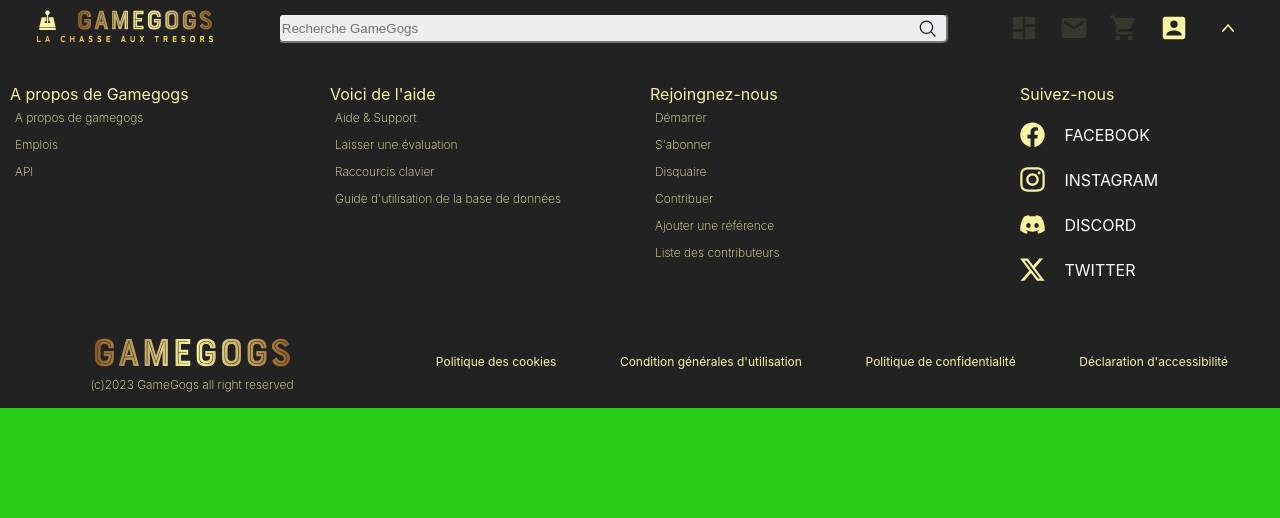
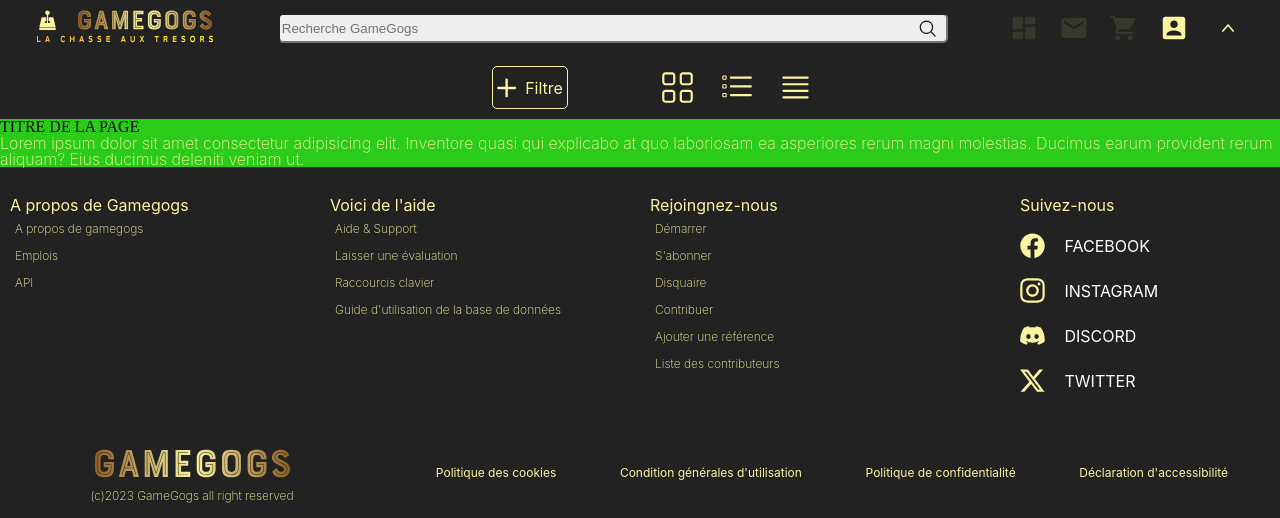
Before and after one commit to tbressel/gamegogs-vanille-v2, a PHP site: page / in a window 1280 px wide. Shown: the top 518 px of the page. Run offline with PHP 8.4, Linux system fonts and the light colour scheme; some web fonts are replaced.

Commit message:
creating component for collection pages

```diff
--- /dev/null
+++ b/assets/style/css/collection.css
@@ -0,0 +1,4 @@
+.collection__main-container .filter__container .filter__button > img {
+  width: 15px;
+  height: 15px;
+}/*# sourceMappingURL=collection.css.map */
--- a/assets/style/css/index.css
+++ b/assets/style/css/index.css
@@ -658,4 +658,66 @@
     width: 30%;
     padding-top: 0px;
   }
+}
+.filter__navigation {
+  display: -webkit-box;
+  display: -ms-flexbox;
+  display: flex;
+  -webkit-box-orient: horizontal;
+  -webkit-box-direction: normal;
+      -ms-flex-direction: row;
+          flex-direction: row;
+  -webkit-box-pack: center;
+      -ms-flex-pack: center;
+          justify-content: center;
+  padding: 10px 45px;
+}
+.filter__navigation .filter__container {
+  display: -webkit-box;
+  display: -ms-flexbox;
+  display: flex;
+  -webkit-box-orient: horizontal;
+  -webkit-box-direction: normal;
+      -ms-flex-direction: row;
+          flex-direction: row;
+  -webkit-box-align: center;
+      -ms-flex-align: center;
+          align-items: center;
+  border: 1px solid #FBF4A1;
+  border-radius: 5px;
+}
+.filter__navigation .filter__container .filter__button > img {
+  width: 20px;
+  height: 20px;
+  margin: 4px;
+}
+.filter__navigation .filter__container .filter__button > span {
+  color: #FBF4A1;
+  font-size: 16px;
+  font-family: Inter;
+  margin: 4px;
+}
+.filter__navigation .views__buttons {
+  display: -webkit-box;
+  display: -ms-flexbox;
+  display: flex;
+  -webkit-box-orient: horizontal;
+  -webkit-box-direction: normal;
+      -ms-flex-direction: row;
+          flex-direction: row;
+  -ms-flex-pack: distribute;
+      justify-content: space-around;
+  width: 140px;
+  margin-left: 80px;
+}
+.filter__navigation .views__buttons .view1,
+.filter__navigation .views__buttons .view2,
+.filter__navigation .views__buttons .view3 {
+  padding: 4px 12px 4px 12px;
+}
+.filter__navigation .views__buttons .view1 > img,
+.filter__navigation .views__buttons .view2 > img,
+.filter__navigation .views__buttons .view3 > img {
+  width: 35px;
+  height: 35px;
 }/*# sourceMappingURL=index.css.map */
--- a/assets/style/scss/index.scss
+++ b/assets/style/scss/index.scss
@@ -11,3 +11,7 @@
 @import '../../../components/footer/social-networks/social-networks.scss';
 @import '../../../components/footer/rgpd/rgpd.scss';
 @import '../../../components/footer/logo/logo.scss';
+
+
+// import pages style components
+@import '../../../pages/collection/collection.scss';
--- a/index.php
+++ b/index.php
@@ -21,13 +21,50 @@
         <?php include('./components/header//nagivation/navigation.php'); ?>
     </nav>
 
+    <main>
+        <!-- <?php include('./pages/main/main.php'); ?> -->
+        <!-- <?php include('./pages/collection/collection.php'); ?> -->
 
+        <div class="collection__main-container">
+
+            <nav class="filter__navigation black-bg">
+                <div class="filter__container">
+                    <div class="filter__button">
+                        <img src="./assets/svg/plus-btn.svg" alt="plus button"><span>Filtre</span>
+                    </div>
+                </div>
+                <div class="views__buttons">
+
+                    <div class="view1">
+                        <img src="./assets/svg/view1.svg" alt="view1">
+                    </div>
+                    <div class="view2">
+                        <img src="./assets/svg/view2.svg" alt="view2">
+                    </div>
+                    <div class="view3">
+                        <img src="./assets/svg/view3.svg" alt="view3">
+                    </div>
+
+                </div>
+            </nav>
+
+
+            <h1>TITRE DE LA PAGE</h1>
+            <p>
+                Lorem ipsum dolor sit amet consectetur adipisicing elit. Inventore quasi qui explicabo at quo laboriosam ea asperiores rerum magni molestias. Ducimus earum provident rerum aliquam? Eius ducimus deleniti veniam ut.
+            </p>
+        </div>
+
+
+
+
+
+    </main>
 
     <footer class="black-bg">
         <div class="footer__container">
-            <?php include ('./components/footer/social-networks/social-networks.php'); ?>
+            <?php include('./components/footer/social-networks/social-networks.php'); ?>
             <?php include('./components/footer/about/about.php'); ?>
-
             <?php include('./components/footer/logo/logo.php'); ?>
             <?php include('./components/footer/rgpd/rgpd.php'); ?>
         </div>
--- /dev/null
+++ b/pages/collection/collection.php
@@ -0,0 +1,6 @@
+<?php
+
+echo('Page à afficher')
+
+
+?>
--- /dev/null
+++ b/pages/main/main.php
@@ -0,0 +1,6 @@
+<?php
+
+echo('Page main.php à afficher')
+
+
+?>
```
Also changed, not shown: pages/collection/collection.scss (added, +49 -0 lines), assets/svg/moins.svg (added), assets/svg/plus-btn.svg (added), assets/svg/view1.svg (added), assets/svg/view2.svg (added), assets/svg/view3.svg (added), 2 other files.
